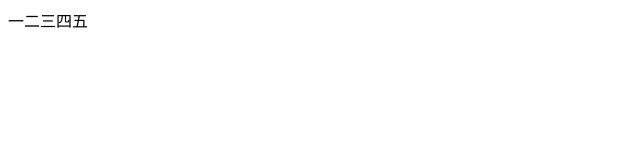
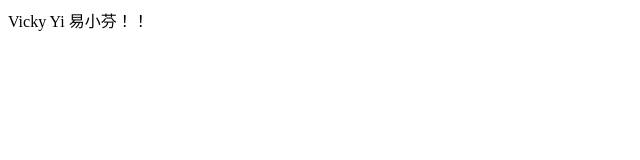
Before and after one commit to hikyoko/playgame.github.io, a plain HTML site: page index.html in a window 1280 px wide. Shown: the full height of the page, 0-640 px from the left. Drawn offline with Linux system fonts and the light colour scheme.

Commit message:
Update index.html

```diff
--- a/index.html
+++ b/index.html
@@ -2,11 +2,11 @@
 <html>
 <head>
 <meta charset="utf-8">
-<title>Welcome playgame !</title>
+<title>Welcome Vicky !</title>
 </head>
 
 <body>
-一二三四五
+Vicky Yi 易小芬！！
 </body>
 
 </html>
```
